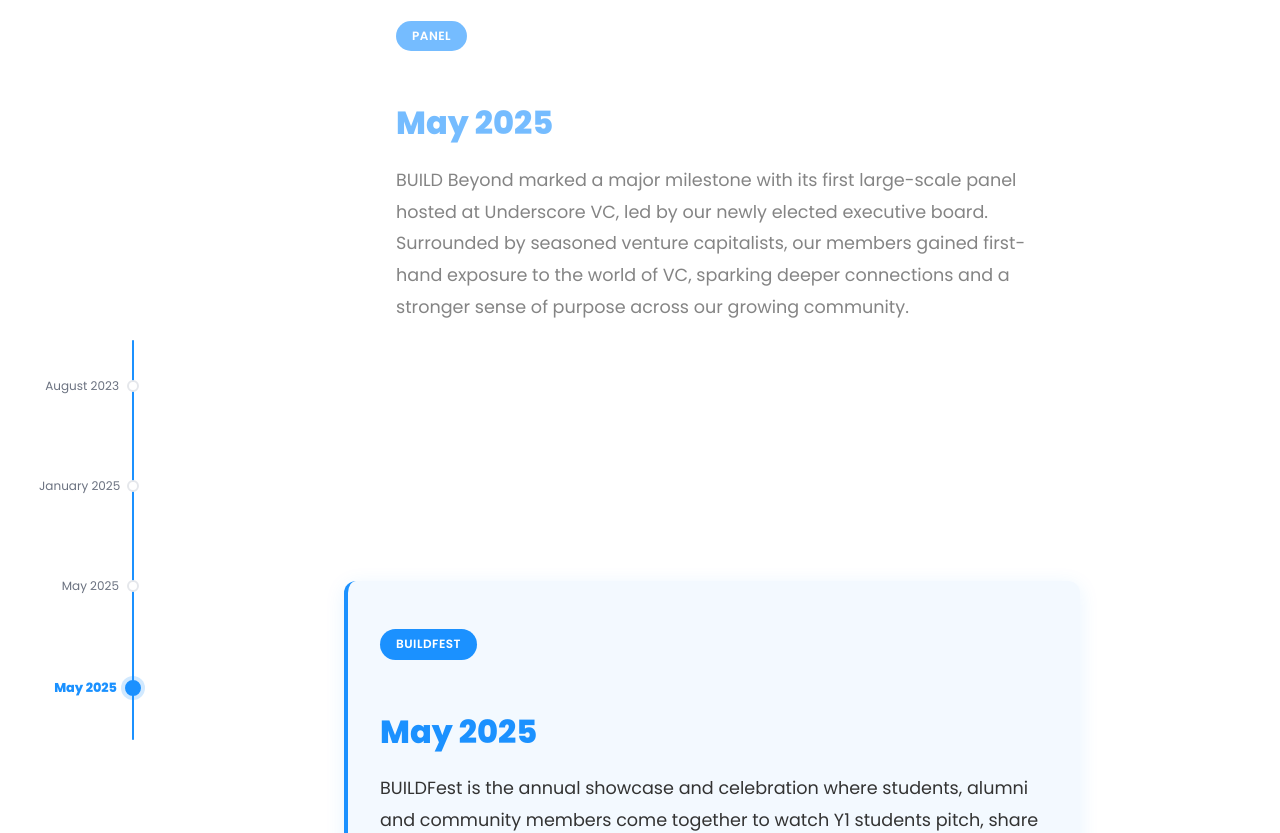
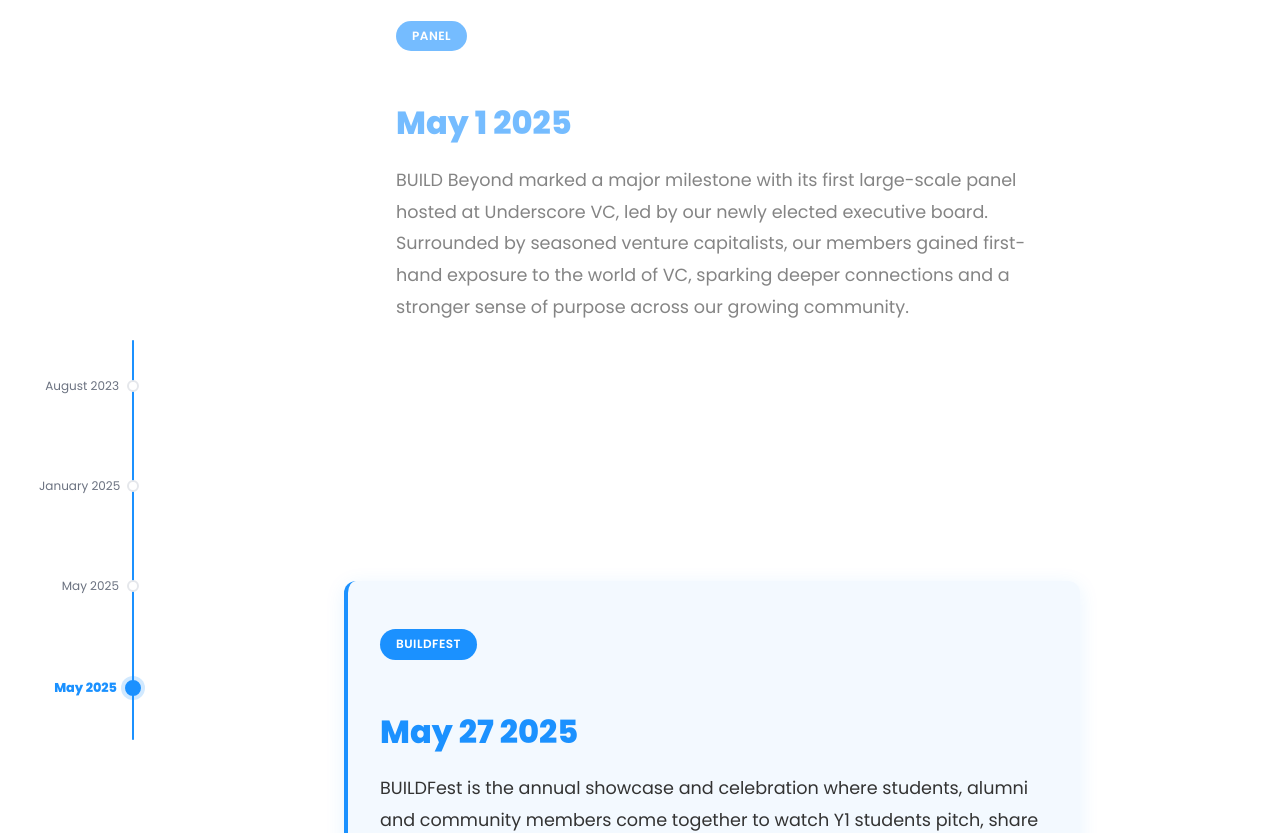
Before and after one commit to BUILDBeyondDev/BUILDBeyondClub, a Jekyll site: the page built from timeline.html, in a window 1280 px wide and 1400 px high, scrolled down 1446 px. Shown: the part 160-993 px from the top of the window. Built offline with Jekyll 4.4.1, drawn with Linux system fonts in a browser that asks for light colours.

Commit message:
Auto-update timeline from Google Sheets - 2025-06-12T12:23:54.709Z

```diff
--- a/timeline.html
+++ b/timeline.html
@@ -43,14 +43,14 @@ title: "Timeline"
 
     <div class="timeline-item" data-year="2025-May">
       <div class="event-tag">Panel</div>
-      <h3>May 2025</h3>
+      <h3>May 1 2025</h3>
       <p>BUILD Beyond marked a major milestone with its first large-scale panel hosted at Underscore VC, led by our newly elected executive board. Surrounded by seasoned venture capitalists, our members gained first-hand exposure to the world of VC, sparking deeper connections and a stronger sense of purpose across our growing community.
 </p>
     </div>
 
     <div class="timeline-item" data-year="2025-May">
       <div class="event-tag">BUILDFest</div>
-      <h3>May 2025</h3>
+      <h3>May 27 2025</h3>
       <p>BUILDFest is the annual showcase and celebration where students, alumni and community members come together to watch Y1 students pitch, share stories, and reconnect. It?s part expo, part reunion and all about highlighting the creativity and growth within the BUILD Boston.</p>
     </div>
   </div>
```
